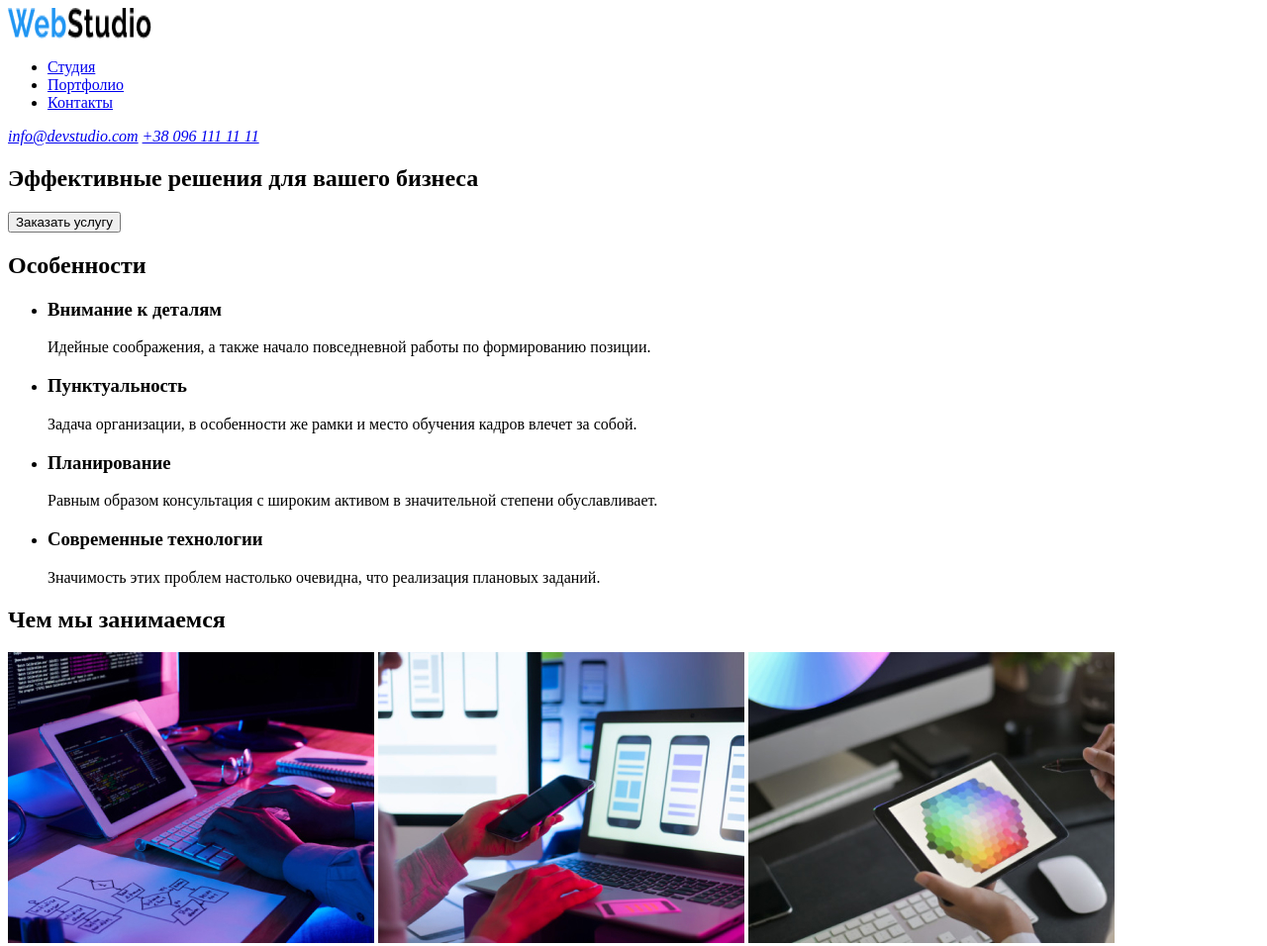
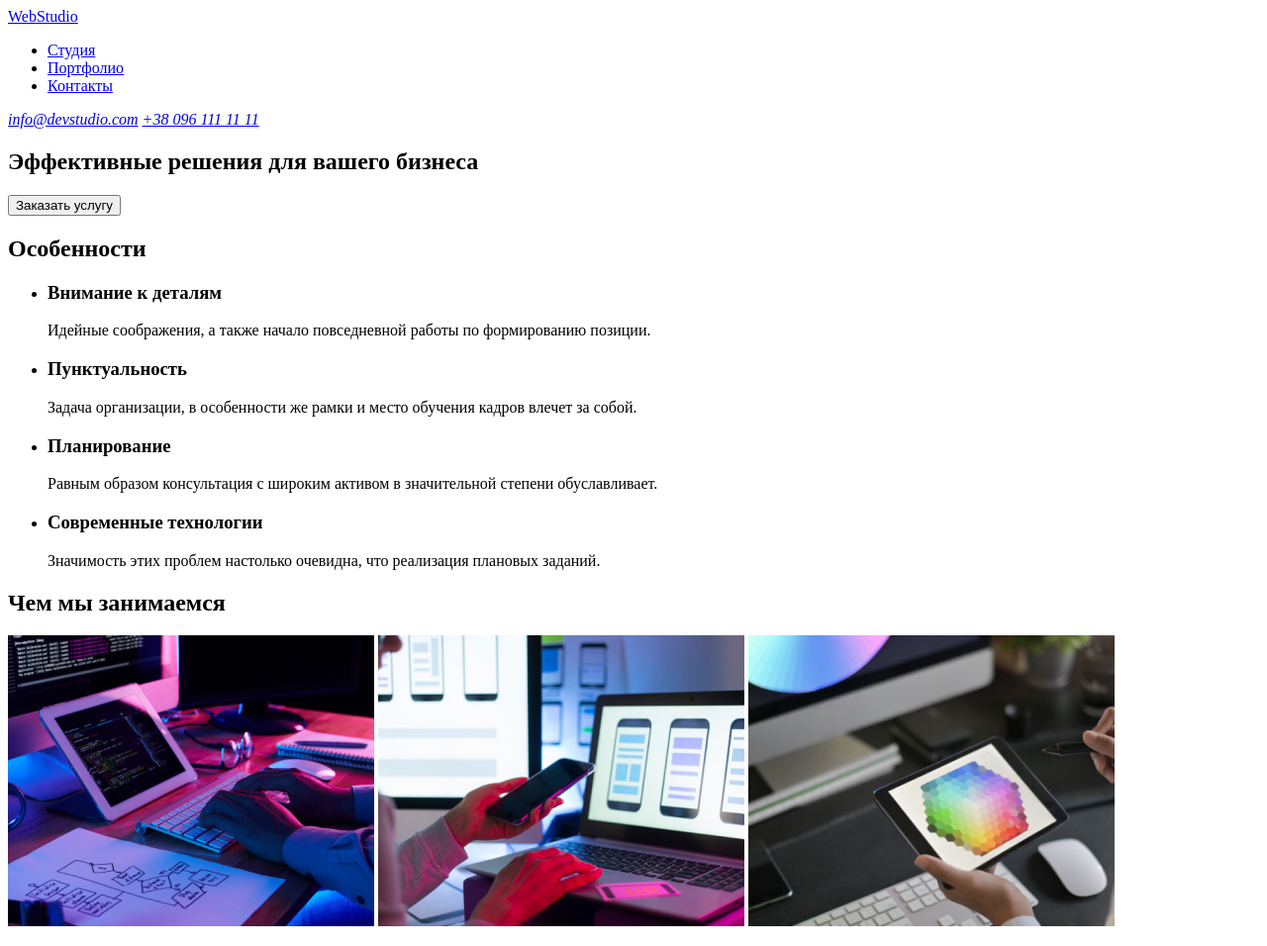
Before and after one commit to SSkrypnyk/goit-markup-hw-01, a plain HTML site: page index.html in a window 1280 px wide. Shown: the top 956 px of the page at 99% size. Drawn offline with Linux system fonts and the light colour scheme.

Commit message:
header(coorected)

```diff
--- a/index.html
+++ b/index.html
@@ -8,9 +8,7 @@
 </head>
 <body>
     <header>
-      <a href="/index.html" aria-label="логотип сайта">
-          <img src="./logo.jpeg/WebStudio.png" alt="логотип" width="145" height="31">
-      </a>
+      <a href="/index.html" aria-label="логотип сайта"> <span class="accent">Web</span>Studio </a>
       <nav class="navigation">
         <ul class="list">
             <li class="item"> <a href="#" class="link">Студия
@@ -58,5 +56,6 @@
                 <p>UI Designer</p>
         </section>
     </main>
+
 </body>
 </html>
```
